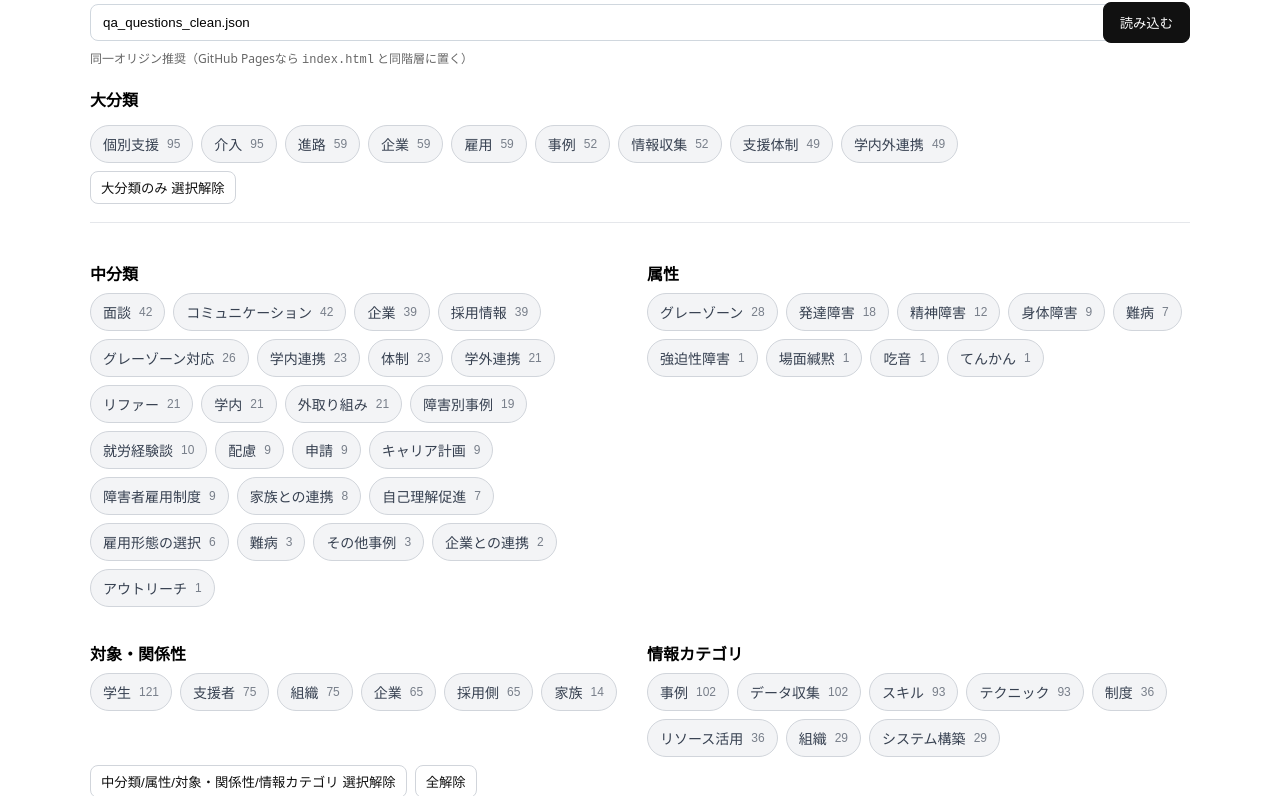
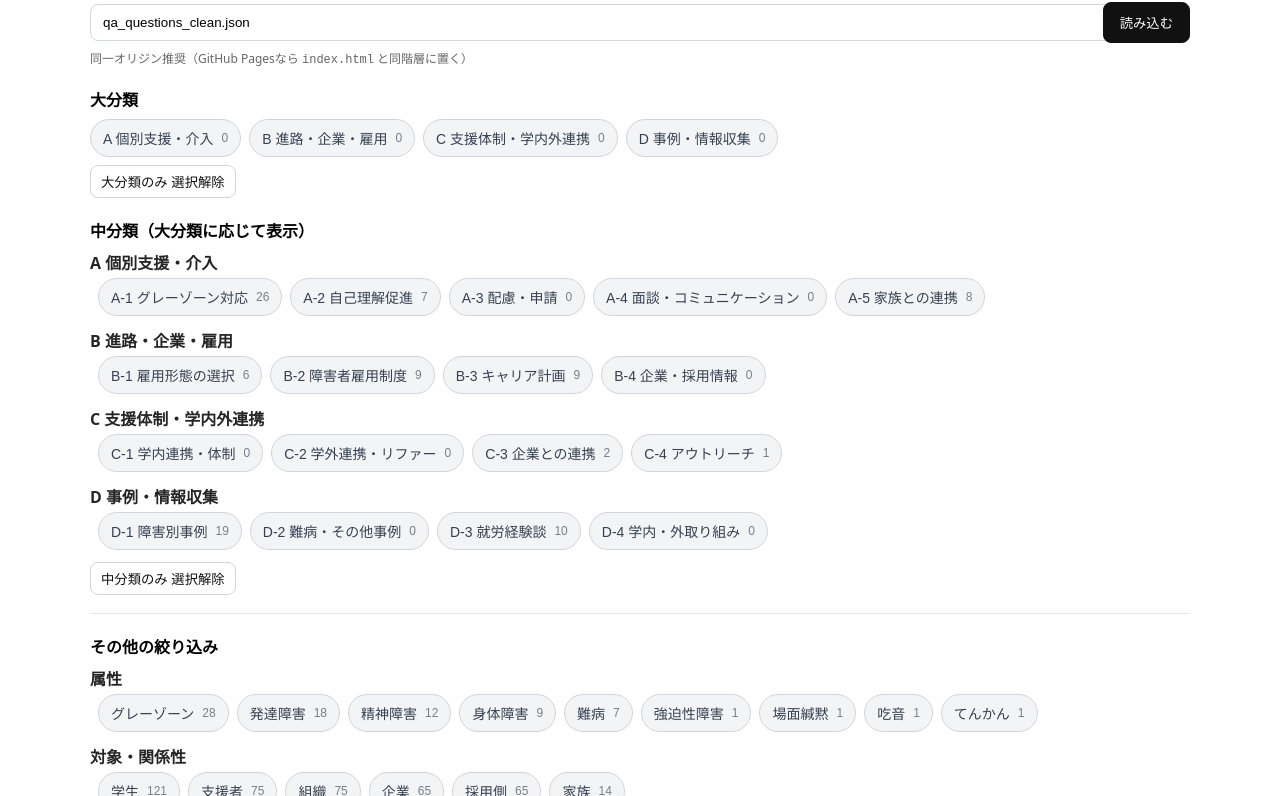
Before and after one commit to yue220425/251030test, a plain HTML site: page index.html in a window 1280 px wide. Shown: the part 80-876 px from the top of the page. Drawn offline with nearby package versions, Linux system fonts and the light colour scheme.

Commit message:
Update index.html

```diff
--- a/index.html
+++ b/index.html
@@ -3,7 +3,7 @@
 <head>
   <meta charset="utf-8" />
   <meta name="viewport" content="width=device-width, initial-scale=1" />
-  <title>CSV / JSON ビューワー（タグ絞り込み＋ワイド列）</title>
+  <title>CSV / JSON ビューワー（階層タグ絞り込み＋ワイド列）</title>
 
   <!-- 外部ライブラリ -->
   <script src="https://cdn.jsdelivr.net/npm/papaparse@5.4.1/papaparse.min.js"></script>
@@ -29,9 +29,11 @@
 
     /* Facet area */
     .facet-wrap{ margin-top:18px; }
-    .facet-top{ display:flex; flex-wrap:wrap; align-items:center; gap:8px; margin:14px 0 6px; }
     .facet-title{ font-weight:700; margin:20px 0 8px; }
     .facet-row{ display:flex; flex-wrap:wrap; gap:8px; }
+    .facet-group{ margin-bottom:12px; }
+    .facet-group .facet-row{ margin-left:8px; }
+    .facet-group-label{ font-weight:600; margin:8px 0 4px; opacity:.85; }
     .pill{
       display:inline-flex; align-items:center; gap:8px;
       padding:8px 12px; border:1px solid var(--pill-bd); background:var(--pill-bg);
@@ -43,22 +45,17 @@
     .facet-actions{ margin-top:8px; display:flex; gap:8px; flex-wrap:wrap; }
     .btn-ghost{ padding:6px 10px; border:1px solid #d1d5db; background:#fff; color:#111; border-radius:8px; cursor:pointer; }
     .btn-ghost:hover{ background:#f9fafb; }
-    .facet-grid{ display:grid; gap:14px; margin-top:10px; }
-    @media (min-width:900px){ .facet-grid{ grid-template-columns: 1fr 1fr; } }
-
     .divider{ height:1px; background:#e5e7eb; margin:18px 0; }
 
     /* ==== Grid.js 表示最適化 ==== */
-    /* セル内のテキストを折り返す（デフォはnowrap気味） */
     .gridjs-td, .gridjs-th { white-space: normal; }
     .gridjs-td { word-break: break-word; }
-    /* テーブルが横に広くなる場合のスクロール */
     .gridjs-container { overflow: auto; }
   </style>
 </head>
 
 <body>
-  <h1>CSV / JSON ビューワー（タグ絞り込み＋ワイド列）</h1>
+  <h1>CSV / JSON ビューワー（階層タグ絞り込み＋ワイド列）</h1>
 
   <div class="toolbar">
     <input id="sheetUrl" class="input" type="text"
@@ -68,23 +65,42 @@
   <div class="hint">同一オリジン推奨（GitHub Pagesなら <code>index.html</code> と同階層に置く）</div>
   <div id="status" class="error"></div>
 
-  <!-- === Facet filters === -->
+  <!-- === 階層ファセット === -->
   <div id="facetTop" class="facet-wrap">
     <div class="facet-title">大分類</div>
-    <div id="facetTopRow" class="facet-top"></div>
+    <div id="facetTopRow" class="facet-row"></div>
     <div class="facet-actions">
       <button id="clearTop" class="btn-ghost">大分類のみ 選択解除</button>
     </div>
   </div>
 
+  <div class="facet-wrap">
+    <div class="facet-title">中分類（大分類に応じて表示）</div>
+    <div id="facetMid" class="facet-group"></div>
+    <div class="facet-actions">
+      <button id="clearMid" class="btn-ghost">中分類のみ 選択解除</button>
+    </div>
+  </div>
+
   <div class="divider"></div>
 
+  <!-- その他ファセット -->
   <div id="facetOther" class="facet-wrap">
-    <div class="facet-grid" id="facetGrid">
-      <!-- ここに 中分類 / 属性 / 対象・関係性 / 情報カテゴリ のピルが入る -->
+    <div class="facet-title">その他の絞り込み</div>
+    <div class="facet-group">
+      <div class="facet-group-label">属性</div>
+      <div id="facetAttr" class="facet-row"></div>
+    </div>
+    <div class="facet-group">
+      <div class="facet-group-label">対象・関係性</div>
+      <div id="facetTarget" class="facet-row"></div>
+    </div>
+    <div class="facet-group">
+      <div class="facet-group-label">情報カテゴリ</div>
+      <div id="facetInfoCat" class="facet-row"></div>
     </div>
     <div class="facet-actions">
-      <button id="clearOthers" class="btn-ghost">中分類/属性/対象・関係性/情報カテゴリ 選択解除</button>
+      <button id="clearOthers" class="btn-ghost">属性/対象・関係性/情報カテゴリ 選択解除</button>
       <button id="clearAll" class="btn-ghost">全解除</button>
     </div>
   </div>
@@ -94,14 +110,55 @@
   <script>
     // ===== 設定 =====
     const DEFAULT_SRC = 'qa_questions_clean.json'; // ←必要に応じて data.csv 等へ
-    // ファセットに使う列名（列が見つからなければスキップ）
-    const FACETS = [
-      { key: '大分類', title: '大分類', top: true },
-      { key: '中分類', title: '中分類' },
-      { key: '属性', title: '属性' },
-      { key: '対象・関係性', title: '対象・関係性' },
-      { key: '情報カテゴリ', title: '情報カテゴリ' },
+
+    // 大分類↔中分類の対応（コード表示用）。データ列の値は日本語名でフィルタします。
+    const CATEGORY_MAP = [
+      {
+        code: 'A', name: '個別支援・介入',
+        mids: [
+          { code:'A-1', name:'グレーゾーン対応' },
+          { code:'A-2', name:'自己理解促進' },
+          { code:'A-3', name:'配慮・申請' },
+          { code:'A-4', name:'面談・コミュニケーション' },
+          { code:'A-5', name:'家族との連携' },
+        ]
+      },
+      {
+        code: 'B', name: '進路・企業・雇用',
+        mids: [
+          { code:'B-1', name:'雇用形態の選択' },
+          { code:'B-2', name:'障害者雇用制度' },
+          { code:'B-3', name:'キャリア計画' },
+          { code:'B-4', name:'企業・採用情報' },
+        ]
+      },
+      {
+        code: 'C', name: '支援体制・学内外連携',
+        mids: [
+          { code:'C-1', name:'学内連携・体制' },
+          { code:'C-2', name:'学外連携・リファー' },
+          { code:'C-3', name:'企業との連携' },
+          { code:'C-4', name:'アウトリーチ' },
+        ]
+      },
+      {
+        code: 'D', name: '事例・情報収集',
+        mids: [
+          { code:'D-1', name:'障害別事例' },
+          { code:'D-2', name:'難病・その他事例' },
+          { code:'D-3', name:'就労経験談' },
+          { code:'D-4', name:'学内・外取り組み' },
+        ]
+      }
     ];
+
+    // その他ファセットに使う列名
+    const FACET_OTHERS = [
+      { key: '属性', title: '属性', elId: 'facetAttr' },
+      { key: '対象・関係性', title: '対象・関係性', elId: 'facetTarget' },
+      { key: '情報カテゴリ', title: '情報カテゴリ', elId: 'facetInfoCat' },
+    ];
+
     // 値の分割に使うセパレータ
     const TOKEN_SPLIT = /[,/|｜・;；、\s]+/g;
 
@@ -123,53 +180,6 @@
     };
     const updateHash = (src) => { history.replaceState(null, '', '#src=' + encodeURIComponent(src)); };
 
-    // ===== データ保持 =====
-    let originalRows = [];   // 行はオブジェクト（キー=列名）
-    let allColumns = [];     // テーブルの列順（キーの配列）
-    let facetIndex = {};     // { facetKey: Map(value -> Set(rowIndex)) }
-    let facetSelections = {}; // { facetKey: Set(selectedValues) }
-
-    // ==== 列メタ生成（Grid.js用）====
-    const buildGridColumns = (columnKeys) => {
-      // 指定列を太め（px指定）に、それ以外は自動
-      const isWideQ = (k) => WIDE_QUESTION_KEYS.includes(k);
-      const isWideA = (k) => WIDE_ANSWER_KEYS.includes(k);
-      return columnKeys.map(k => {
-        if (isWideQ(k) || isWideA(k)) {
-          return { id: k, name: k, width: '520px' }; // ★ワイド化
-        }
-        return { id: k, name: k }; // デフォルト
-      });
-    };
-
-    // ===== 表示（Grid.jsは毎回新しいmountに描画） =====
-    const renderGrid = (columnKeys, rowsObjs) => {
-      // Grid.jsに渡す列メタ
-      const gridColumns = buildGridColumns(columnKeys);
-
-      // dataは配列の配列で渡す（列順はcolumnKeysに合わせる）
-      const data = rowsObjs.map(r => columnKeys.map(c => r[c] ?? ''));
-
-      const host = document.getElementById('table');
-      host.innerHTML = '';
-      const mount = document.createElement('div');
-      host.appendChild(mount);
-
-      const grid = new gridjs.Grid({
-        columns: gridColumns,
-        data,
-        search: { enabled: true, placeholder: '検索...' },
-        sort: true,
-        pagination: { enabled: true, limit: 20 },
-        language: {
-          search: { placeholder: '検索...' },
-          pagination: { previous: '前', next: '次', showing: '表示中', results: '件' }
-        }
-      });
-      requestAnimationFrame(() => grid.render(mount));
-    };
-
-    // ===== 文字列をトークン配列へ（空要素除去・重複排除） =====
     const toTokens = (v) => {
       if (v == null) return [];
       if (Array.isArray(v)) return [...new Set(v.flatMap(toTokens))];
@@ -178,92 +188,66 @@
       return [...new Set(s.split(TOKEN_SPLIT).map(x => x.trim()).filter(Boolean))];
     };
 
-    // ===== ファセットの作成 =====
-    const buildFacetIndex = (rows, facetDefs) => {
+    // ===== データ保持 =====
+    let originalRows = [];     // 行はオブジェクト（キー=列名）
+    let allColumns = [];       // テーブル表示列
+    let facetIndex = {};       // { 列名: Map(value -> Set(rowIndex)) }
+    let facetSelections = {    // 選択状態
+      '大分類': new Set(),
+      '中分類': new Set(),
+      '属性': new Set(),
+      '対象・関係性': new Set(),
+      '情報カテゴリ': new Set(),
+    };
+
+    // ===== Grid列メタ（質問・回答をワイド化） =====
+    const buildGridColumns = (columnKeys) => {
+      const isWideQ = (k) => WIDE_QUESTION_KEYS.includes(k);
+      const isWideA = (k) => WIDE_ANSWER_KEYS.includes(k);
+      return columnKeys.map(k => {
+        if (isWideQ(k) || isWideA(k)) return { id: k, name: k, width: '520px' };
+        return { id: k, name: k };
+      });
+    };
+
+    // ===== Grid描画（毎回新規mount） =====
+    const renderGrid = (columnKeys, rowsObjs) => {
+      const gridColumns = buildGridColumns(columnKeys);
+      const data = rowsObjs.map(r => columnKeys.map(c => r[c] ?? ''));
+      const host = document.getElementById('table');
+      host.innerHTML = '';
+      const mount = document.createElement('div');
+      host.appendChild(mount);
+      const grid = new gridjs.Grid({
+        columns: gridColumns,
+        data,
+        search: { enabled: true, placeholder: '検索...' },
+        sort: true,
+        pagination: { enabled: true, limit: 20 },
+        language: { search: { placeholder: '検索...' },
+          pagination: { previous: '前', next: '次', showing: '表示中', results: '件' } }
+      });
+      requestAnimationFrame(() => grid.render(mount));
+    };
+
+    // ===== インデックス作成 =====
+    const buildFacetIndex = (rows, keys) => {
       const index = {};
-      facetDefs.forEach(f => index[f.key] = new Map());
+      keys.forEach(k => index[k] = new Map());
       rows.forEach((row, i) => {
-        facetDefs.forEach(f => {
-          const vals = toTokens(row[f.key]);
+        keys.forEach(k => {
+          const vals = toTokens(row[k]);
           if (!vals.length) return;
           vals.forEach(val => {
-            if (!index[f.key].has(val)) index[f.key].set(val, new Set());
-            index[f.key].get(val).add(i);
+            if (!index[k].has(val)) index[k].set(val, new Set());
+            index[k].get(val).add(i);
           });
         });
       });
       return index;
     };
 
-    // ===== ファセットUIの描画 =====
-    const renderFacetUI = () => {
-      FACETS.forEach(f => { facetSelections[f.key] = facetSelections[f.key] || new Set(); });
-
-      // 大分類（トップ）
-      const topDef = FACETS.find(f => f.top);
-      const topRow = $('#facetTopRow');
-      topRow.innerHTML = '';
-      if (topDef && facetIndex[topDef.key]) {
-        const entries = [...facetIndex[topDef.key].entries()].sort((a,b)=> b[1].size - a[1].size);
-        // const showEntries = entries.slice(0,4); // 4固定にしたい場合はこちらを使用
-        const showEntries = entries;
-        showEntries.forEach(([val, set]) => {
-          const pill = document.createElement('button');
-          pill.className = 'pill';
-          pill.dataset.facet = topDef.key;
-          pill.dataset.value = val;
-          pill.innerHTML = `<span>${val}</span><span class="count">${set.size}</span>`;
-          pill.addEventListener('click', onPillToggle);
-          topRow.appendChild(pill);
-        });
-      }
-
-      // その他のファセット
-      const grid = $('#facetGrid');
-      grid.innerHTML = '';
-      FACETS.filter(f => !f.top).forEach(f => {
-        if (!facetIndex[f.key] || facetIndex[f.key].size === 0) return;
-        const section = document.createElement('div');
-        const title = document.createElement('div');
-        title.className = 'facet-title';
-        title.textContent = f.title;
-        const row = document.createElement('div');
-        row.className = 'facet-row';
-        const entries = [...facetIndex[f.key].entries()].sort((a,b)=> b[1].size - a[1].size);
-        entries.forEach(([val, set]) => {
-          const pill = document.createElement('button');
-          pill.className = 'pill';
-          pill.dataset.facet = f.key;
-          pill.dataset.value = val;
-          pill.innerHTML = `<span>${val}</span><span class="count">${set.size}</span>`;
-          pill.addEventListener('click', onPillToggle);
-          row.appendChild(pill);
-        });
-        section.appendChild(title);
-        section.appendChild(row);
-        grid.appendChild(section);
-      });
-
-      // クリアボタン
-      $('#clearTop').onclick = () => { clearFacetSelections([topDef?.key].filter(Boolean)); };
-      $('#clearOthers').onclick = () => { clearFacetSelections(FACETS.filter(f=>!f.top).map(f=>f.key)); };
-      $('#clearAll').onclick = () => { clearFacetSelections(FACETS.map(f=>f.key)); };
-
-      // 初回の見た目反映
-      syncPillUI();
-    };
-
-    // ===== ピルのON/OFFクリック =====
-    const onPillToggle = (e) => {
-      const facet = e.currentTarget.dataset.facet;
-      const val = e.currentTarget.dataset.value;
-      const set = facetSelections[facet] || (facetSelections[facet] = new Set());
-      if (set.has(val)) set.delete(val); else set.add(val);
-      syncPillUI();
-      applyFacetFilter();
-    };
-
-    // ===== ピルのON/OFF見た目更新 =====
+    // ===== ピルON/OFF UI反映 =====
     const syncPillUI = () => {
       document.querySelectorAll('.pill').forEach(el => {
         const facet = el.dataset.facet, val = el.dataset.value;
@@ -272,22 +256,16 @@
       });
     };
 
-    // ===== クリア =====
-    const clearFacetSelections = (facetKeys) => {
-      facetKeys.forEach(k => facetSelections[k]?.clear());
-      syncPillUI();
-      applyFacetFilter();
-    };
-
     // ===== フィルタ適用 =====
     const applyFacetFilter = () => {
-      let candidate = null; // Set(index)
-      FACETS.forEach(f => {
-        const sel = facetSelections[f.key];
+      // 各ファセットは OR、ファセット間は AND
+      let candidate = null;
+      Object.keys(facetSelections).forEach(facet => {
+        const sel = facetSelections[facet];
         if (!sel || sel.size === 0) return;
         const orSet = new Set();
         sel.forEach(v => {
-          const s = facetIndex[f.key]?.get(v);
+          const s = facetIndex[facet]?.get(v);
           if (s) s.forEach(i => orSet.add(i));
         });
         candidate = (candidate == null) ? orSet : new Set([...candidate].filter(i => orSet.has(i)));
@@ -300,7 +278,115 @@
       renderGrid(allColumns, filteredRows);
     };
 
-    // ===== ローダー =====
+    // ===== クリア =====
+    const clearSelections = (keys) => {
+      keys.forEach(k => facetSelections[k]?.clear());
+      syncPillUI();
+      renderMidFacet(); // 中分類表示が大分類に依存するため再描画
+      applyFacetFilter();
+    };
+
+    // ===== 大分類（上部）描画 =====
+    const renderTopFacet = () => {
+      const wrap = $('#facetTopRow');
+      wrap.innerHTML = '';
+      const idx = facetIndex['大分類'] || new Map();
+
+      CATEGORY_MAP.forEach(cat => {
+        const valName = cat.name; // データ列での値
+        const count = idx.get(valName)?.size || 0;
+        const pill = document.createElement('button');
+        pill.className = 'pill';
+        pill.dataset.facet = '大分類';
+        pill.dataset.value = valName;
+        pill.innerHTML = `<span>${cat.code} ${valName}</span><span class="count">${count}</span>`;
+        pill.addEventListener('click', () => {
+          const set = facetSelections['大分類'];
+          set.has(valName) ? set.delete(valName) : set.add(valName);
+          syncPillUI();
+          renderMidFacet(); // 大分類変更→中分類の見せ方更新
+          applyFacetFilter();
+        });
+        wrap.appendChild(pill);
+      });
+    };
+
+    // ===== 中分類（階層表示）描画 =====
+    const renderMidFacet = () => {
+      const host = $('#facetMid');
+      host.innerHTML = '';
+
+      const selectedBigs = [...facetSelections['大分類']];
+      const midIdx = facetIndex['中分類'] || new Map();
+
+      // 表示する大分類グループを決定（未選択なら全部、選択があればその範囲のみ）
+      const groups = (selectedBigs.length > 0)
+        ? CATEGORY_MAP.filter(cat => selectedBigs.includes(cat.name))
+        : CATEGORY_MAP;
+
+      groups.forEach(cat => {
+        const g = document.createElement('div');
+        g.className = 'facet-group';
+
+        const label = document.createElement('div');
+        label.className = 'facet-group-label';
+        label.textContent = `${cat.code} ${cat.name}`;
+        g.appendChild(label);
+
+        const row = document.createElement('div');
+        row.className = 'facet-row';
+
+        cat.mids.forEach(m => {
+          const valName = m.name; // データ列の値
+          const count = midIdx.get(valName)?.size || 0;
+          const pill = document.createElement('button');
+          pill.className = 'pill';
+          pill.dataset.facet = '中分類';
+          pill.dataset.value = valName;
+          pill.innerHTML = `<span>${m.code} ${valName}</span><span class="count">${count}</span>`;
+          pill.addEventListener('click', () => {
+            const set = facetSelections['中分類'];
+            set.has(valName) ? set.delete(valName) : set.add(valName);
+            syncPillUI();
+            applyFacetFilter();
+          });
+          row.appendChild(pill);
+        });
+
+        g.appendChild(row);
+        host.appendChild(g);
+      });
+
+      // 見た目のON/OFF更新
+      syncPillUI();
+    };
+
+    // ===== その他（属性/対象・関係性/情報カテゴリ）描画 =====
+    const renderOtherFacets = () => {
+      FACET_OTHERS.forEach(def => {
+        const el = document.getElementById(def.elId);
+        el.innerHTML = '';
+        const idx = facetIndex[def.key] || new Map();
+        const entries = [...idx.entries()].sort((a,b)=> b[1].size - a[1].size);
+        entries.forEach(([val, set]) => {
+          const pill = document.createElement('button');
+          pill.className = 'pill';
+          pill.dataset.facet = def.key;
+          pill.dataset.value = val;
+          pill.innerHTML = `<span>${val}</span><span class="count">${set.size}</span>`;
+          pill.addEventListener('click', () => {
+            const s = facetSelections[def.key];
+            s.has(val) ? s.delete(val) : s.add(val);
+            syncPillUI();
+            applyFacetFilter();
+          });
+          el.appendChild(pill);
+        });
+      });
+      syncPillUI();
+    };
+
+    // ===== データロード周り =====
     const normalizeToArrayOfObjects = (data) => {
       let arr = [];
       if (Array.isArray(data)) arr = data;
@@ -308,12 +394,11 @@
       else if (Array.isArray(data?.rows) && Array.isArray(data?.header)) {
         arr = data.rows.map(r => Object.fromEntries(data.header.map((h,idx)=>[h, r[idx]])));
       }
-      arr = arr.map(o => {
+      return arr.map(o => {
         const out = {};
         Object.keys(o||{}).forEach(k => out[k] = (o[k]==null ? '' : String(o[k])));
         return out;
       });
-      return arr;
     };
 
     const detectColumns = (arr) => {
@@ -350,12 +435,23 @@
         originalRows = arr;
         allColumns = detectColumns(arr);
 
-        // ファセットのためのインデックスを作成
-        facetIndex = buildFacetIndex(arr, FACETS);
-        renderFacetUI();
+        // 検索に使う列のインデックス化
+        const facetKeys = ['大分類','中分類','属性','対象・関係性','情報カテゴリ'];
+        facetIndex = buildFacetIndex(arr, facetKeys);
 
-        // 初期描画（絞り込みなし）
+        // ファセット描画
+        renderTopFacet();
+        renderMidFacet();
+        renderOtherFacets();
+
+        // 初回表
         renderGrid(allColumns, originalRows);
+
+        // クリアボタン
+        $('#clearTop').onclick  = () => clearSelections(['大分類']);
+        $('#clearMid').onclick  = () => clearSelections(['中分類']);
+        $('#clearOthers').onclick = () => clearSelections(['属性','対象・関係性','情報カテゴリ']);
+        $('#clearAll').onclick  = () => clearSelections(['大分類','中分類','属性','対象・関係性','情報カテゴリ']);
 
       } catch (e) {
         showError(e.message || String(e));
@@ -375,7 +471,7 @@
       if (e.key === 'Enter') { e.preventDefault(); document.getElementById('loadBtn').click(); }
     });
 
-    // ===== 初期化：#src= または DEFAULT_SRC 自動読込 =====
+    // ===== 初期化 =====
     (async () => {
       const fromHash = parseQueryHash();
       const initial = fromHash || DEFAULT_SRC;
```
